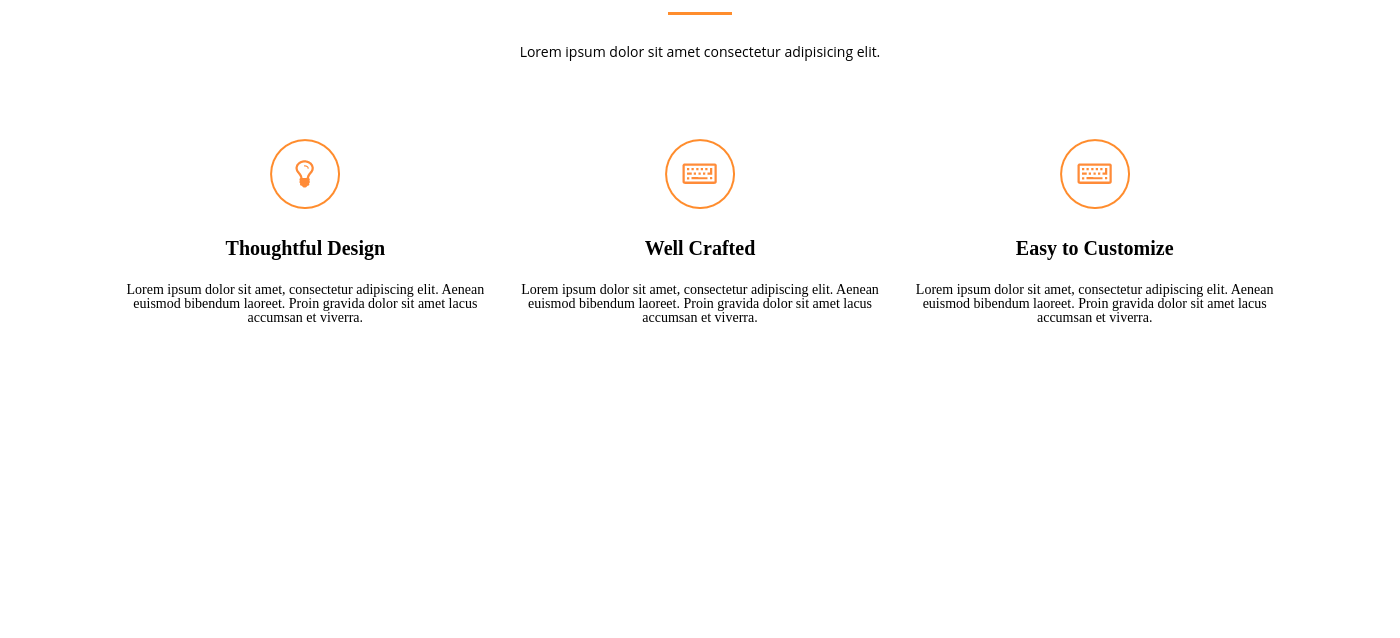
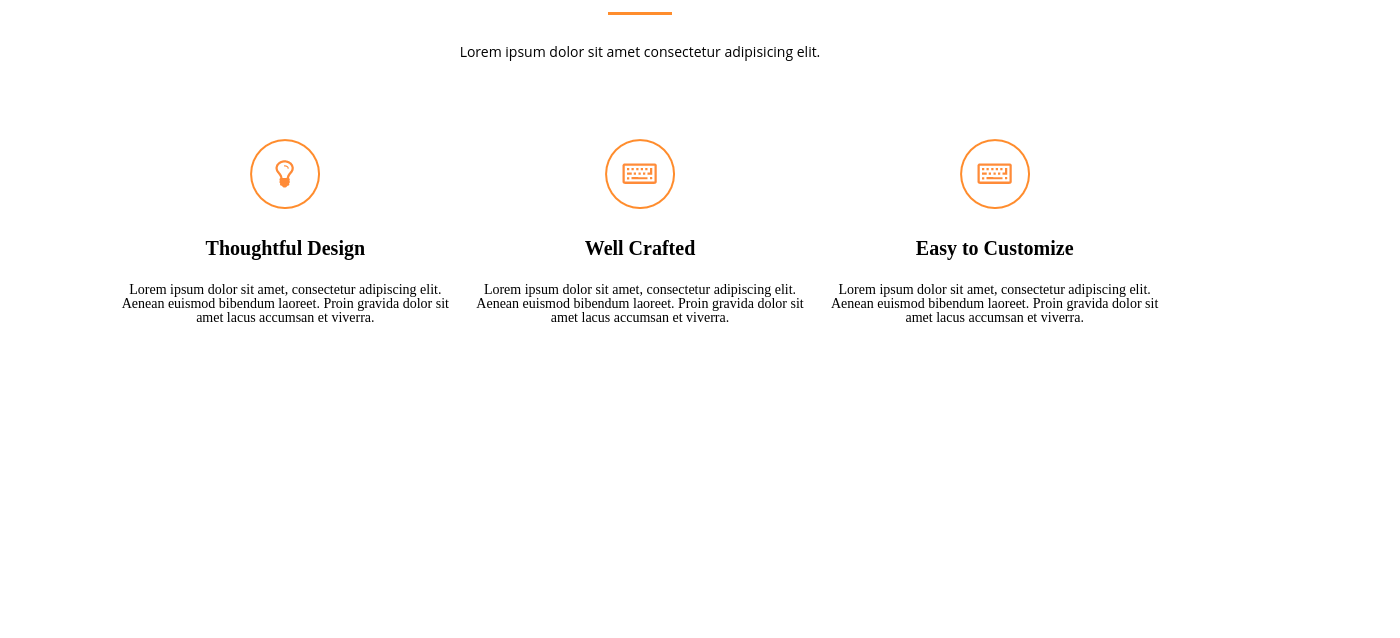
Before and after one commit to rozhhole/homework, a plain HTML site: page index.html in a window 1280 px wide. Shown: the part 162-800 px from the top of the page, 1400 px wide, since content can reach past the window. Drawn offline with Linux system fonts and the light colour scheme.

Commit message:
homework2

```diff
--- a/css/style.css
+++ b/css/style.css
@@ -1,13 +1,10 @@
-.section {
+.awesome {
     width: 100%;
-}
-.awesome {
-    width: 1400px;
 }
 .container{
     max-width: 1400px;
     background-color: #ffffff;
-    padding: 108px;
+    margin: 108px;
 }
 
 .awesome-title {
```
